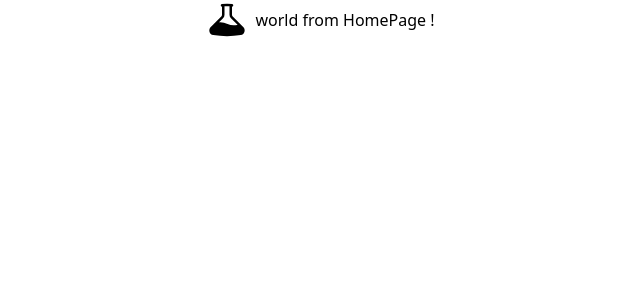
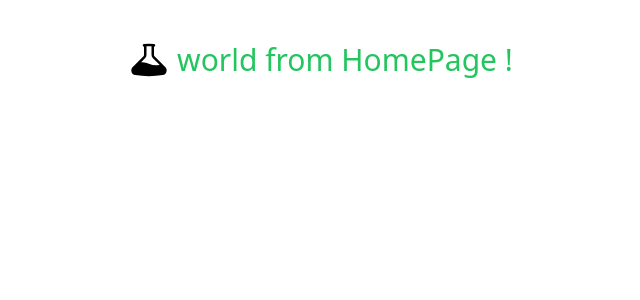
Before and after one commit to thierryvm/burgerhouse, a React (Create React App) app: page / in a window 1280 px wide. Shown: the top 300 px of the page, without its empty margins (319-959 px from the left). Built offline with nearby package versions, Linux system fonts and the light colour scheme.

Commit message:
Modification de style

```diff
--- a/src/pages/HomePage.js
+++ b/src/pages/HomePage.js
@@ -3,8 +3,8 @@ import { BeakerIcon } from '@heroicons/react/24/solid'
 
 export default function HomePage() {
   return (
-    <div>
-        <h1 className='flex items-center gap-2 justify-center '><BeakerIcon className="h-10 w-10 inline" /><span>world from HomePage !</span>
+    <div className='p-10'>
+        <h1 className='flex items-center gap-2 justify-center '><BeakerIcon className="h-10 w-10 inline" /><span  className='text-3xl text-green-500 '>world from HomePage !</span>
         </h1>
     </div>
   )
```
